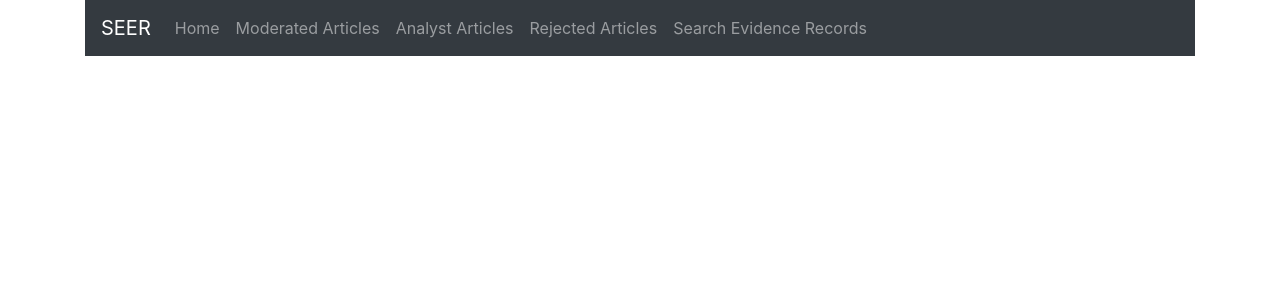
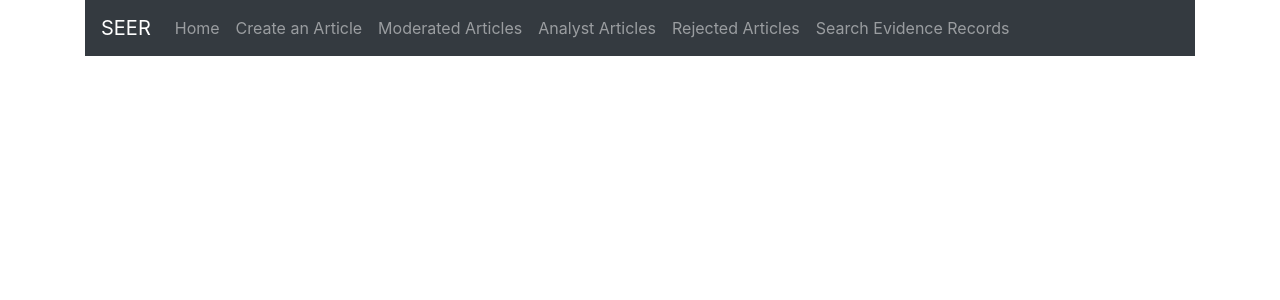
Before and after one commit to ronaano/CISE_Team_33_SEER, a React (Create React App) app: page / in a window 1280 px wide. Shown: the top 300 px of the page. Built offline with nearby package versions, Linux system fonts and the light colour scheme.

Commit message:
added create article to navbar

```diff
--- a/src/components/navbar-component.js
+++ b/src/components/navbar-component.js
@@ -8,6 +8,9 @@
             <ul className="navbar-nav mr-auto">
                 <li className="navbar-item">
                     <Link to="/" className="nav-link">Home</Link>
+                </li>
+                <li className="navbar-item">
+                    <Link to="/create" className="nav-link">Create an Article</Link>
                 </li>
                 <li className="navbar-item">
                     <Link to="/mod" className="nav-link">Moderated Articles</Link>
```
